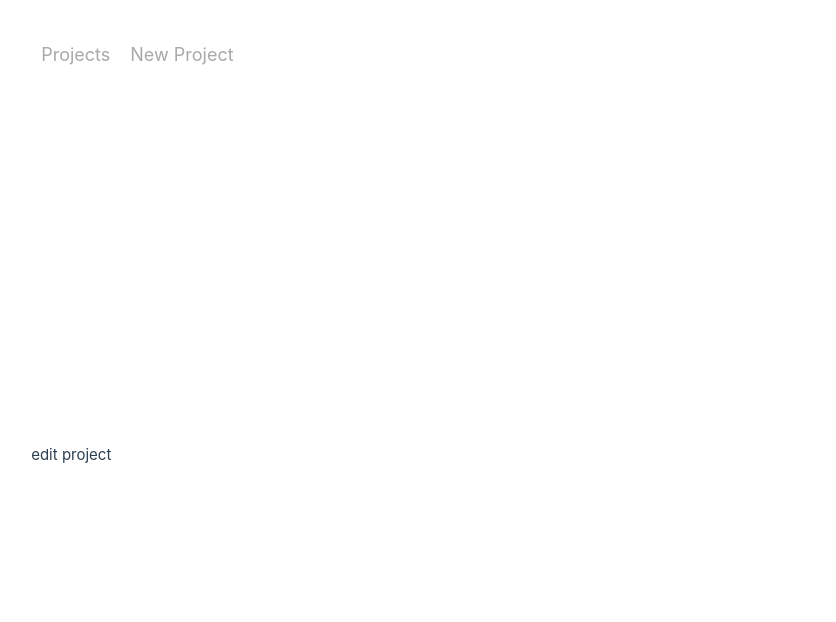
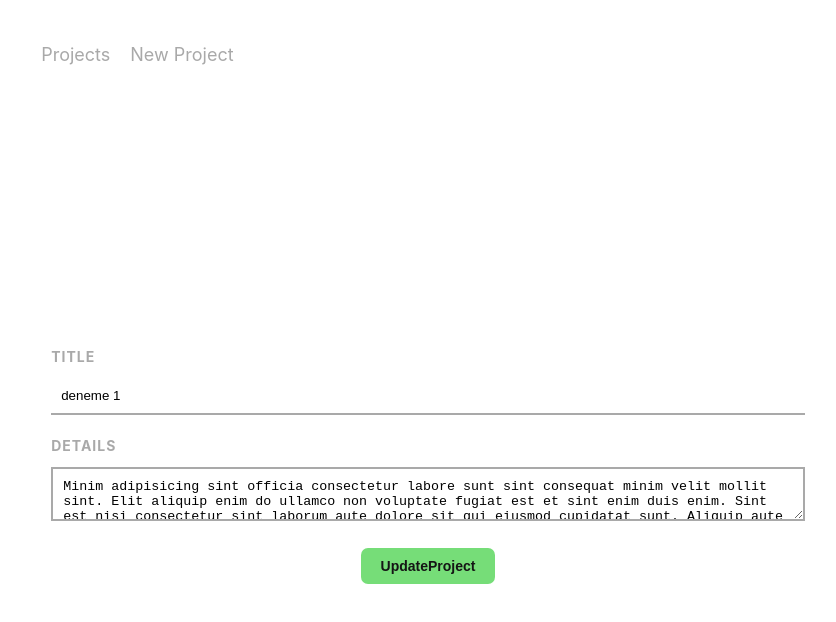
Before and after one commit to banuaggun/project-planner, a Vue app: page /projects/1 in a window 1280 px wide. Shown: the top 622 px of the page, without its empty margins (212-1048 px from the left). Built offline with nearby package versions, Linux system fonts and the light colour scheme; data requests are answered from the project's data file.

Commit message:
Edit project actions added

```diff
--- a/data/db.json
+++ b/data/db.json
@@ -13,12 +13,6 @@
       "complete": true
     },
     {
-      "id": 3,
-      "title": "deneme 3",
-      "details": "Minim adipisicing sint officia consectetur labore sunt sint consequat minim velit mollit sint. Elit aliquip enim do ullamco non voluptate fugiat est et sint enim duis enim. Sint est nisi consectetur sint laborum aute dolore sit qui eiusmod cupidatat sunt. Aliquip aute enim mollit elit labore non. Elit esse sint culpa proident occaecat occaecat dolore.",
-      "complete": false
-    },
-    {
       "id": 4,
       "title": "deneme 4",
       "details": "Elit aliquip enim do ullamco non voluptate fugiat est et sint enim duis enim. Sint est nisi consectetur sint laborum aute dolore sit qui eiusmod cupidatat sunt. Aliquip aute enim mollit elit labore non. Elit esse sint culpa proident occaecat occaecat dolore.",
--- a/src/components/SingleProject.vue
+++ b/src/components/SingleProject.vue
@@ -3,7 +3,9 @@
         <div class="actions">
             <h3 @click="showDetails = !showDetails">{{ project.title }}</h3>
             <div class="icons">
-                <span class="material-icons">edit</span>
+                <router-link :to="{name:'EditProject', params:{id:project.id}}">
+                    <span class="material-icons">edit</span>
+                </router-link>
                 <span class="material-icons" @click="deleteProject">
                     delete
                 </span>
--- a/src/views/EditProject.vue
+++ b/src/views/EditProject.vue
@@ -1,13 +1,85 @@
-<template lang="">
-  <div>
-    edit project
-  </div>
+<template>
+    <form @submit.prevent="handleEdit">
+        <label>Title</label>
+        <input type="text" v-model="title" required />
+        <label>Details</label>
+        <textarea v-model="details" required></textarea>
+        <button>UpdateProject</button>
+    </form>
 </template>
 <script>
 export default {
+    props: ["id"],
+    data() {
+        return {
+            title: "",
+            details: "",
+            uri: "http://localhost:3000/projects/" + this.id,
+        };
+    },
+    mounted() {
+        fetch(this.uri)
+            .then((res) => res.json())
+            .then((data) => {
+                this.title = data.title;
+                this.details = data.details;
+            });
+    },
+    methods: {
+        handleEdit() {
+            fetch(this.uri, {
+              method: "PATCH",
+              headers: { "Content-Type": "application/json" },
+              body: JSON.stringify({
+                  title: this.title,
+                  details: this.details,
+              }),
+            })
+              .then(() => this.$router.push("/"))
+              .catch((err) => console.log(err));
+        },
+    },
+};
+</script>
+<style>
 
+form{
+  background:#fff;
+  padding:20px;
+  border-radius:10px;
 }
-</script>
-<style lang="">
-
+label{
+  display:block;
+  color:darkgray;
+  text-transform:uppercase;
+  font-size:14px;
+  font-weight:bold;
+  letter-spacing:1px;
+  margin:20px 0 10px 0;
+}
+input{
+  padding:10px;
+  border:0;
+  border-bottom:2px solid darkgray;
+  box-sizing:border-box;
+  width:100%;
+  background:none;
+}
+textarea{
+  border:2px solid darkgray;
+  padding: 10px;
+  width:100%;
+  box-sizing:border-box;
+}
+form button{
+  display:block;
+  margin:20px auto 0;
+  background:#76dd78;
+  color:#151515;
+  padding:10px 20px;
+  border:0;
+  border-radius:7px;
+  font-size:14px;
+  font-weight:600;
+}
 </style>
```
